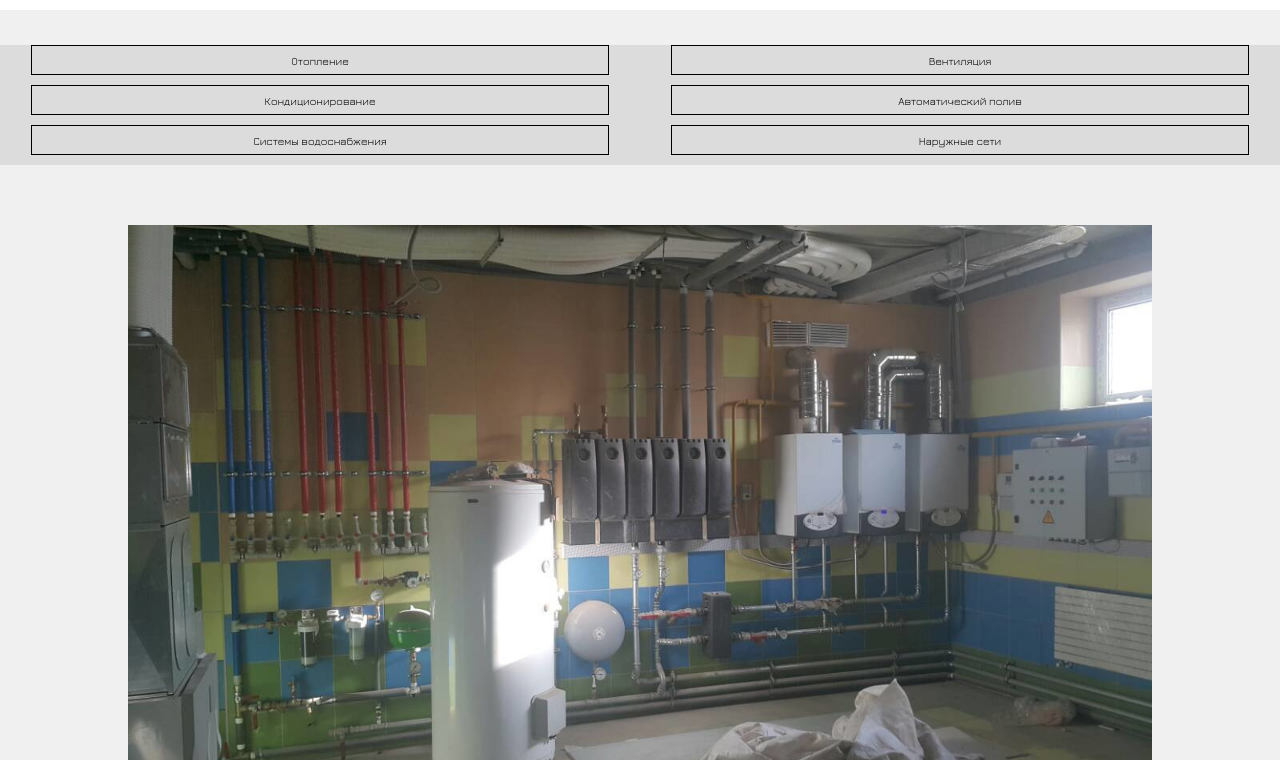
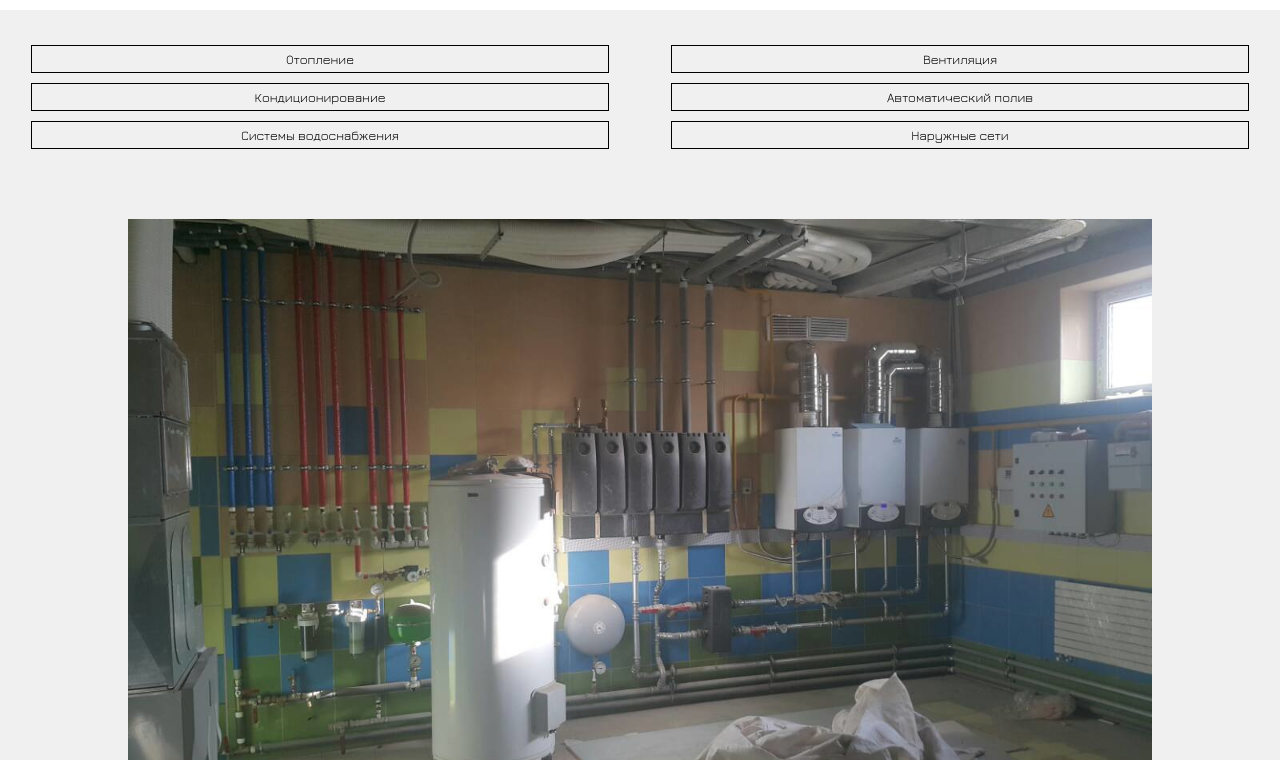
Before and after one commit to ar78ilnik/introsystema, a plain HTML site: page app/activity.html in a window 1280 px wide. Shown: the part 40-800 px from the top of the page. Drawn offline with nearby package versions, Linux system fonts and the light colour scheme; files that its build step writes are made by us from their sources.

Commit message:
3-th feb 2-th

```diff
--- a/app/activity.html
+++ b/app/activity.html
@@ -29,12 +29,12 @@
 		<div class="slogan page-header__slogan-noindex">
 			<dl class="slogan__project">
 				<dt class="slogan__term">Сферы деятельности</dt>
-				<dd class="slogan__def"><a class="slogan__link" href="#heating">Отопление</a></dd>
-				<dd class="slogan__def"><a class="slogan__link" href="#ventilation">Вентиляция</a></dd>
-				<dd class="slogan__def"><a class="slogan__link" href="#condition">Кондиционирование</a></dd>
-				<dd class="slogan__def"><a class="slogan__link" href="#watering">Автоматический полив</a></dd>
-				<dd class="slogan__def"><a class="slogan__link" href="#canal">Системы водоснабжения</a></dd>
-				<dd class="slogan__def"><a class="slogan__link" href="#reds">Наружные сети</a></dd>
+				<a class="slogan__link" href="#heating"><dd class="slogan__def">Отопление</dd></a>
+				<a class="slogan__link" href="#ventilation"><dd class="slogan__def">Вентиляция</dd></a>
+				<a class="slogan__link" href="#condition"><dd class="slogan__def">Кондиционирование</dd></a>
+				<a class="slogan__link" href="#watering"><dd class="slogan__def">Автоматический полив</dd></a>
+				<a class="slogan__link" href="#canal"><dd class="slogan__def">Системы водоснабжения</dd></a>
+				<a class="slogan__link" href="#reds"><dd class="slogan__def">Наружные сети</dd></a>
 			</dl>
 		</div>
 		<main class="main main-activity">
--- a/app/js/buttons.js
+++ b/app/js/buttons.js
@@ -1 +1,4 @@
-var articles = document.getElementsByClassName("article");
+//var articles = document.getElementsByClassName("article");
+for (var i = 0; i < document.body.childNodes.length; i++) {
+    alert (document.body.childNodes[i]);
+}
--- a/app/less/slogan/slogan.less
+++ b/app/less/slogan/slogan.less
@@ -1,6 +1,3 @@
-.slogan {
-    background-color: gainsboro;
-}
 .slogan__project {
 	width: 100%;
 	//margin-left: 4%;
@@ -11,22 +8,25 @@
 }
 .slogan__def {
 	//margin-bottom: 20px;
-    width: 45%;
-    border: 1px solid black;
     text-align: center;
     vertical-align: middle;
-    margin-bottom: 10px;
     padding: 5px 0 5px 0;
 }
 .slogan__term {
 	display: none;
 }
 .slogan__link {
-	font-size: 11px;/*1.5em*/;
+    width: 45%;
+	font-size: 13px;/*1.5em*/;
 	text-decoration: none;
 	color: #000;
 	font-family: "Jura";
 	font-weight: 500;
+    border: 1px solid black;
+    margin-bottom: 10px;
+}
+.slogan__link:active {
+    background-color: red;
 }
 .slogan__link:hover {
 	color: #666;
```
